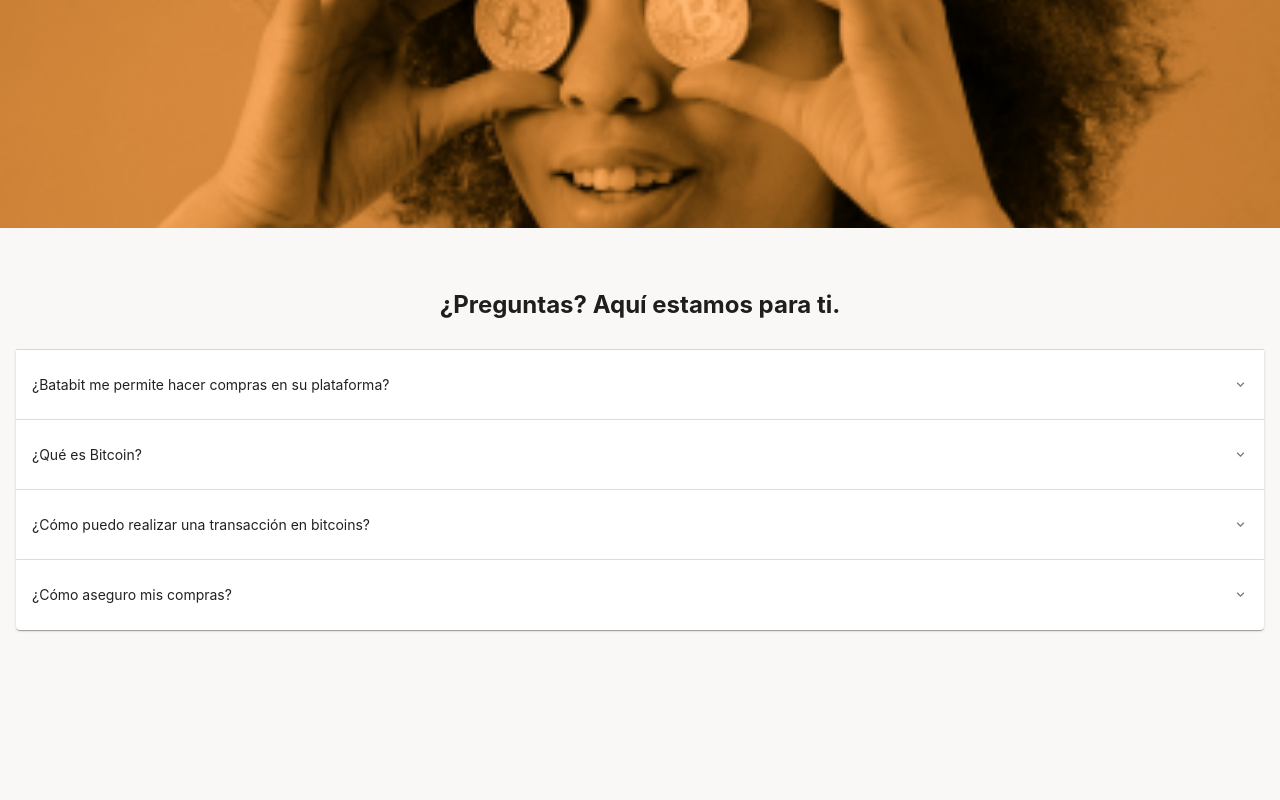
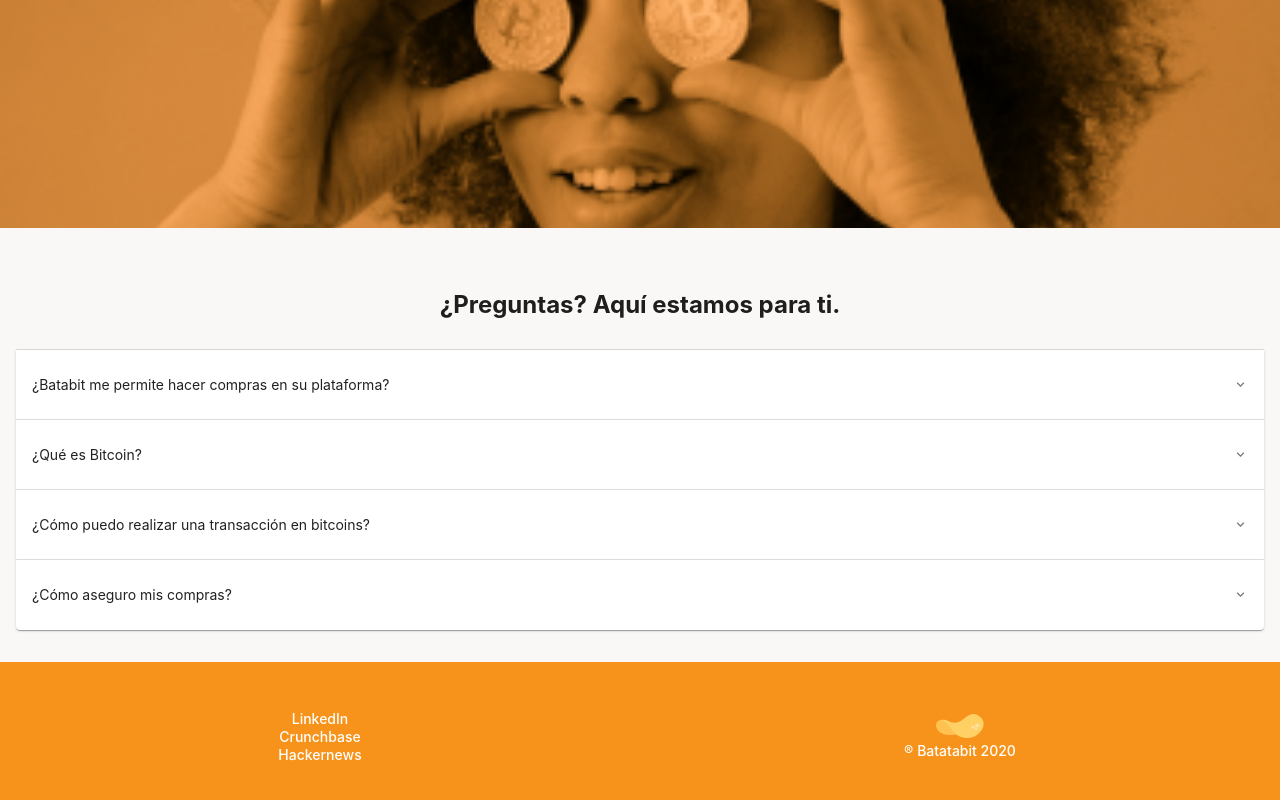
Before and after one commit to LAlejoSabogal/ReactFirstMobile, a React (Create React App) app: page / in a window 1280 px wide. Shown: the part 1957-2757 px from the top of the page. Before the commit the page ends 2619 px from the top, so only its background shows below. Built offline with nearby package versions, Linux system fonts and the light colour scheme.

Commit message:
:rocket: Add FooterContent Component

```diff
--- a/src/App.js
+++ b/src/App.js
@@ -4,6 +4,7 @@ import ExchangeRateComponent from "components/exchangeRate/ExchangeRateComponent
 import BenefitsContent from "components/benefits/BenefitsContent";
 import AdvertisingBannerContent from "components/advertisingBanner/AdvertisingBannerContent";
 import QuestionsContent from "components/questions/QuestionsContent";
+import FooterContent from "components/footer/FooterContent";
 
 function App() {
   return (
@@ -13,6 +14,7 @@ function App() {
       <BenefitsContent />
       <AdvertisingBannerContent />
       <QuestionsContent />
+      <FooterContent />
     </>
   );
 }
--- /dev/null
+++ b/src/components/footer/FooterContent.js
@@ -0,0 +1,32 @@
+import React from 'react'
+//Constant
+import TEXT from 'constants/stringConstants'
+//Components
+import Grid from '@material-ui/core/Grid'
+//Style
+import 'components/footer/FooterStyle.css'
+//Images
+import BatatabitFooter from 'images/BatatabitFooter1.png'
+
+
+const FooterContent = () => {
+    return (
+        <footer className="footerContent">
+            <Grid container alignItems="center" justify="space-around" className="gridContainer">
+              <Grid container item xs={6} direction="column">
+                  <Grid item>{TEXT.footer.linkedin}</Grid>
+                  <Grid item>{TEXT.footer.crunchbase}</Grid>
+                  <Grid item>{TEXT.footer.hackernews}</Grid>
+              </Grid>
+              <Grid container item xs={6} direction="column">
+                  <Grid item>
+                      <img src={BatatabitFooter} alt="" />
+                  </Grid>
+                  <Grid item>{TEXT.footer.copyRight}</Grid>
+              </Grid>
+            </Grid>
+        </footer>
+    )
+}
+
+export default FooterContent
--- /dev/null
+++ b/src/components/footer/FooterStyle.css
@@ -0,0 +1,9 @@
+.footerContent{
+    height: 150px;
+    background-color: var(--PrimaryColor);
+    color: var(--LightColor);
+    font-weight: 500;
+}
+.gridContainer{
+    height: 100%;
+}
--- a/src/constants/stringConstants.js
+++ b/src/constants/stringConstants.js
@@ -29,6 +29,9 @@ const TEXT = {
         title: "¿Preguntas? Aquí estamos para ti."
     },
     footer:{
+        linkedin: "LinkedIn",
+        crunchbase: "Crunchbase",
+        hackernews: "Hackernews",
         copyRight: "® Batatabit 2020",
     }
 }
```
Also changed, not shown: src/images/BatatabitFooter1.png (added).
